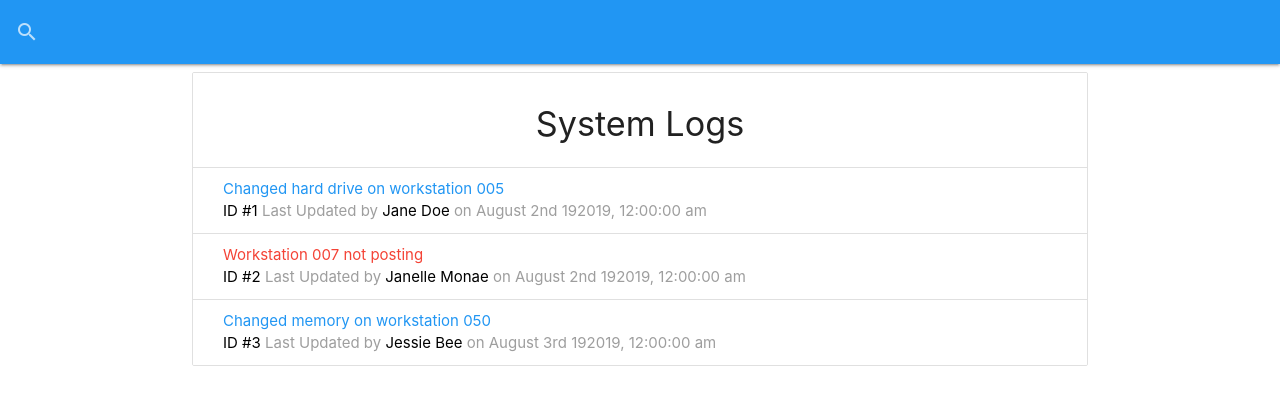
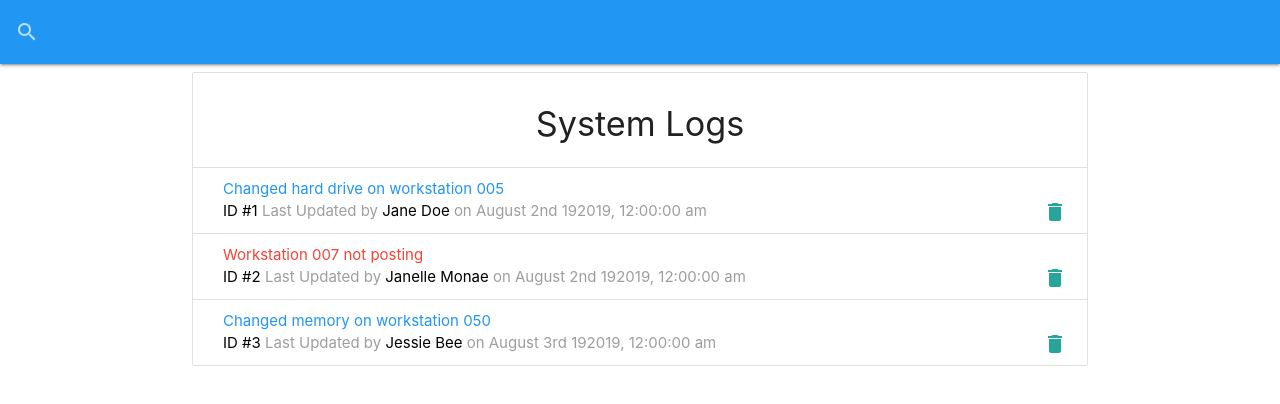
Before and after one commit to jessburnett/it-logger, a React (Create React App) app: page / in a window 1280 px wide. Shown: the top 404 px of the page. Built offline with nearby package versions, Linux system fonts and the light colour scheme; data requests are answered from the project's data file.

Commit message:
preloader

```diff
--- a/src/components/logs/LogItem.js
+++ b/src/components/logs/LogItem.js
@@ -19,6 +19,9 @@ const LogItem = ({ log }) => {
           <span className="black-text">{log.tech}</span> on {' '}
           <Moment format='MMMM Do YYY, h:mm:ss a'>{log.date}</Moment>
         </span>
+        <a href="#!" className="secondary-content">
+          <i className="material-icons">delete</i>
+        </a>
       </div>
     </li>
   )
--- a/src/components/logs/Logs.js
+++ b/src/components/logs/Logs.js
@@ -1,11 +1,12 @@
-import React, {useState, useEffect} from 'react'
+import React, { useState, useEffect } from 'react'
 import LogItem from './LogItem'
+import Preloader from '../layout/Preloader'
 
 const Logs = () => {
   const [logs, setLogs] = useState([]);
   const [loading, setLoading] = useState(false);
 
-  useEffect(()=>{
+  useEffect(() => {
     getLogs();
     //eslint-disable-next-line
   }, []);
@@ -18,8 +19,8 @@ const Logs = () => {
     setLogs(data);     //eslint-disable-next-line
     setLoading(false);
 
-    if(loading){
-      return <h4>Loading...</h4>
+    if (loading) {
+      return <Preloader />
     }
   }
 
@@ -27,7 +28,7 @@ const Logs = () => {
     <ul className="collection with-header">
       <li className="collection-header"><h4 className="center">System Logs</h4></li>
       {!loading && logs.length === 0 ? (<p className="center">No Logs to show...</p>) : (
-        logs.map(log => <LogItem log={log} key={log.id}/>)
+        logs.map(log => <LogItem log={log} key={log.id} />)
       )}
     </ul>
   )
```
